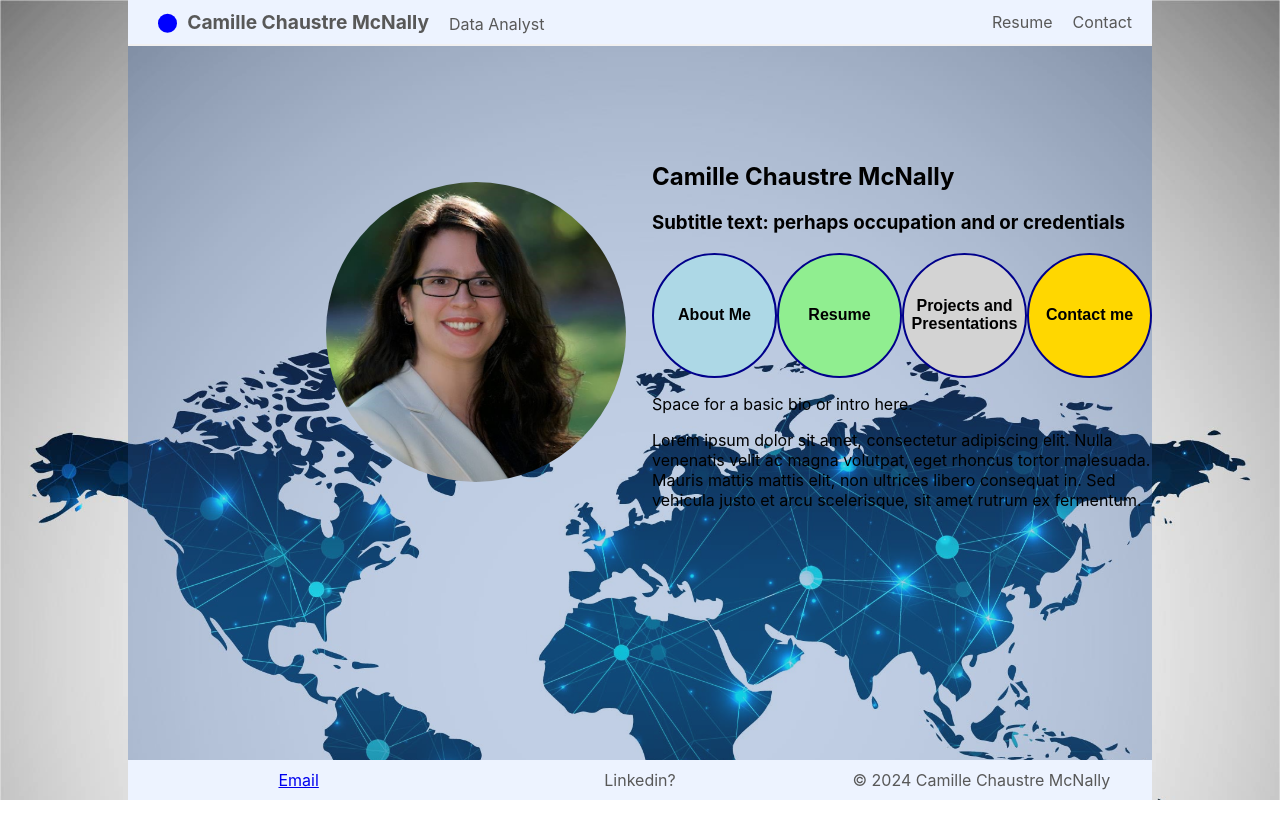
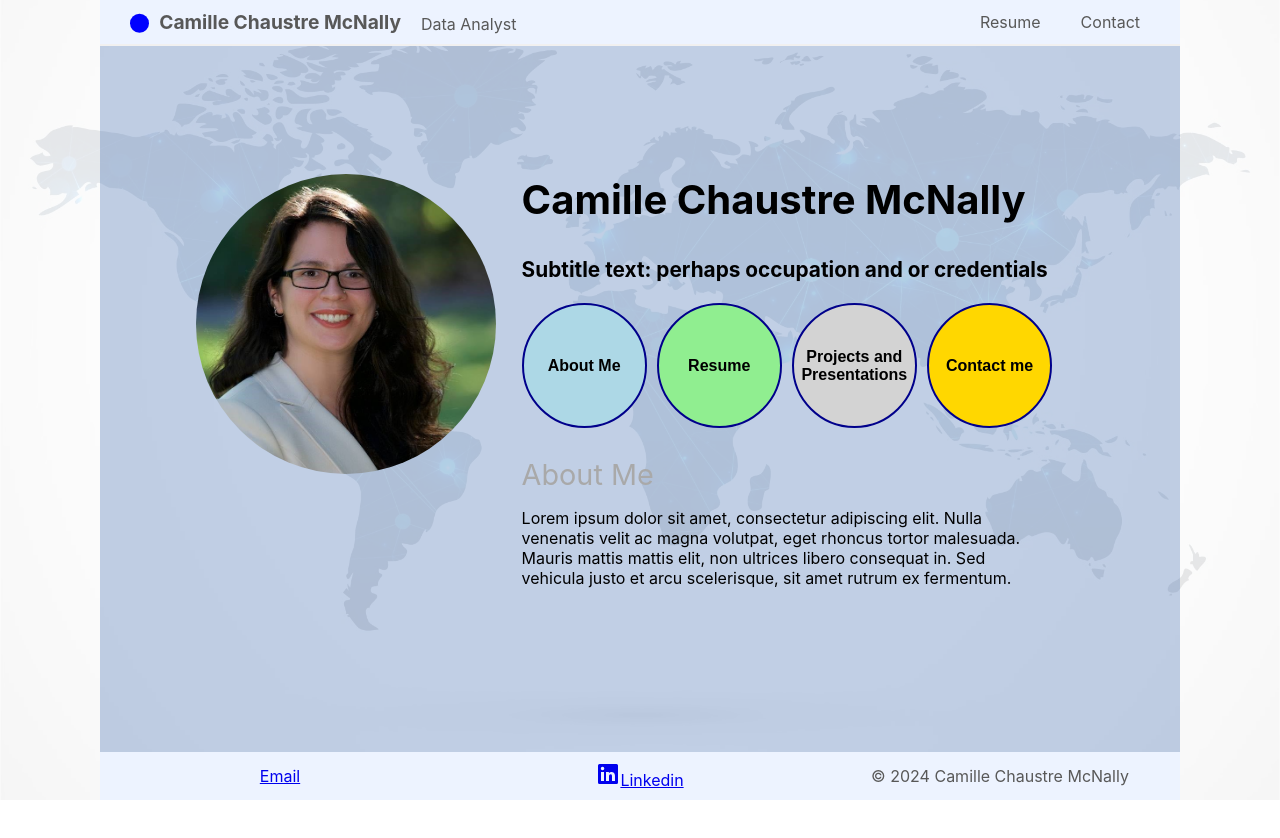
Before and after one commit to TheMartinCrabtree/web-cam, a React (Create React App) app in the folder frontend/: page / in a window 1280 px wide. Built offline with nearby package versions, Linux system fonts and the light colour scheme.

Commit message:
reorganized layout starting to populate

```diff
--- a/frontend/src/App.tsx
+++ b/frontend/src/App.tsx
@@ -10,23 +10,37 @@ import Footer from "./components/footer/Footer";
 // using https://www.npmjs.com/package/react-ga4
 // array of tracker data objects
 // ReactGA.initialize([]);
-const BackgroundLayer = styled.div`
+
+const AppWrapper = styled.div`
+  position: relative;
   width: 100vw;
   height: 100vh;
+`;
+const BackgroundLayer = styled.div`
+  position: absolute;
+  top: 0;
+  left: 0;
+  width: 100%;
+  height: 100%;
   background: url("./background.webp");
   background-size: cover;
+  background-position: center;
+  opacity: 0.1;
 `;
-const LayoutWrapper = styled.div`
+const ContentContainer = styled.div`
+  position: relative;
+  z-index: 1;
   margin-left: auto;
   margin-right: auto;
   min-width: 960px;
   height: 100%;
   width: 80vw;
+  min-width: 1080px;
   background: rgba(51, 98, 170, 0.3);
 `;
 
 const BodyWrapper = styled.div`
-  padding: 6em;
+  padding: 6em 8em 6em 6em;
   min-height: 600px;
 `;
 
@@ -43,8 +57,9 @@ const StyledLine = styled.div`
 
 function App() {
   return (
-    <BackgroundLayer>
-      <LayoutWrapper>
+    <AppWrapper>
+      <BackgroundLayer />
+      <ContentContainer>
         <Header />
         <StyledLine />
         <BodyWrapper>
@@ -54,8 +69,8 @@ function App() {
           </NavbarWrapper> */}
         </BodyWrapper>
         <Footer />
-      </LayoutWrapper>
-    </BackgroundLayer>
+      </ContentContainer>
+    </AppWrapper>
   );
 }
 
--- a/frontend/src/components/footer/Footer.tsx
+++ b/frontend/src/components/footer/Footer.tsx
@@ -11,6 +11,7 @@ const LayoutWrapper = styled.div`
   position: fixed;
   bottom: 0;
   width: inherit;
+  min-width: 1080px;
 `;
 
 const StyledLine = styled.div`
@@ -33,6 +34,13 @@ const TextContainer = styled.div`
   }
 `;
 
+const StyledSVG = styled.svg`
+  viewbox: 0 0 24 24;
+  fill: currentColor;
+  width: 24px;
+  height: 24px;
+`;
+
 const Footer = () => {
   return (
     <LayoutWrapper>
@@ -40,7 +48,16 @@ const Footer = () => {
         <a href="mailto:wittyrepartee@gmail.com ">Email</a>
       </TextContainer>
       <TextContainer>
-        <span>Linkedin?</span>
+        <a href="https://www.linkedin.com/in/camillechaustremcnally/">
+          <StyledSVG
+            xmlns="http://www.w3.org/2000/svg"
+            data-supported-dps="24x24"
+            focusable={false}
+          >
+            <path d="M20.5 2h-17A1.5 1.5 0 002 3.5v17A1.5 1.5 0 003.5 22h17a1.5 1.5 0 001.5-1.5v-17A1.5 1.5 0 0020.5 2zM8 19H5v-9h3zM6.5 8.25A1.75 1.75 0 118.3 6.5a1.78 1.78 0 01-1.8 1.75zM19 19h-3v-4.74c0-1.42-.6-1.93-1.38-1.93A1.74 1.74 0 0013 14.19a.66.66 0 000 .14V19h-3v-9h2.9v1.3a3.11 3.11 0 012.7-1.4c1.55 0 3.36.86 3.36 3.66z"></path>
+          </StyledSVG>
+          <span>Linkedin</span>
+        </a>
       </TextContainer>
       <TextContainer>
         <span>&copy; {new Date().getFullYear()} Camille Chaustre McNally</span>
--- a/frontend/src/components/header/Header.tsx
+++ b/frontend/src/components/header/Header.tsx
@@ -42,16 +42,8 @@ const TitleContainer = styled.div`
   font-size: 1rem;
   align-self: flex-end;
 `;
-const ResumeContainer = styled.div`
-  margin-left: 20px;
-  cursor: pointer;
-  &:hover,
-  &:focus {
-    color: darkgray;
-  }
-`;
-const ContactContainer = styled.div`
-  margin-left: 20px;
+const RightLinkContainer = styled.div`
+  margin: 0px 20px;
   cursor: pointer;
   &:hover,
   &:focus {
@@ -70,8 +62,8 @@ const Header = () => {
         <TitleContainer>Data Analyst</TitleContainer>
       </LeftHeaderContainer>
       <RightHeaderContainer>
-        <ResumeContainer>Resume</ResumeContainer>
-        <ContactContainer>Contact</ContactContainer>
+        <RightLinkContainer>Resume</RightLinkContainer>
+        <RightLinkContainer>Contact</RightLinkContainer>
       </RightHeaderContainer>
     </HeaderContainer>
   );
--- a/frontend/src/components/profile/Profile.tsx
+++ b/frontend/src/components/profile/Profile.tsx
@@ -9,9 +9,9 @@ const LayoutWrapper = styled.div`
 `;
 
 const ImageContainer = styled.div`
+  align-self: flex-start;
   flex: 0 0 auto;
-  margin-right: 2vw;
-  margin-left: 8vw;
+  margin: 2em 2vw 8vw 0;
 `;
 const StyledImage = styled.img`
   width: 300px;
@@ -24,9 +24,20 @@ const InfoContainer = styled.div`
   flex: 1;
 `;
 
-const TitleContainer = styled.h2``;
-const SubtitleContainer = styled.h3``;
-const InfoText = styled.p``;
+const TitleContainer = styled.h2`
+  font-size: 2.5em;
+`;
+const SubtitleContainer = styled.h3`
+  font-size: 1.3em;
+`;
+const TextBlockHeading = styled.div`
+  color: darkgray;
+  font-size: 1.8em;
+  padding-top: 1em;
+`;
+const StyledParagraph = styled.p`
+  font-size: 1em;
+`;
 
 const Profile = () => {
   return (
@@ -40,13 +51,13 @@ const Profile = () => {
           Subtitle text: perhaps occupation and or credentials
         </SubtitleContainer>
         <Navbar />
-        <InfoText>Space for a basic bio or intro here.</InfoText>
-        <InfoText>
+        <TextBlockHeading>About Me</TextBlockHeading>
+        <StyledParagraph>
           Lorem ipsum dolor sit amet, consectetur adipiscing elit. Nulla
           venenatis velit ac magna volutpat, eget rhoncus tortor malesuada.
           Mauris mattis mattis elit, non ultrices libero consequat in. Sed
           vehicula justo et arcu scelerisque, sit amet rutrum ex fermentum.
-        </InfoText>
+        </StyledParagraph>
       </InfoContainer>
     </LayoutWrapper>
   );
```
Also changed, not shown: frontend/public/background.webp.
